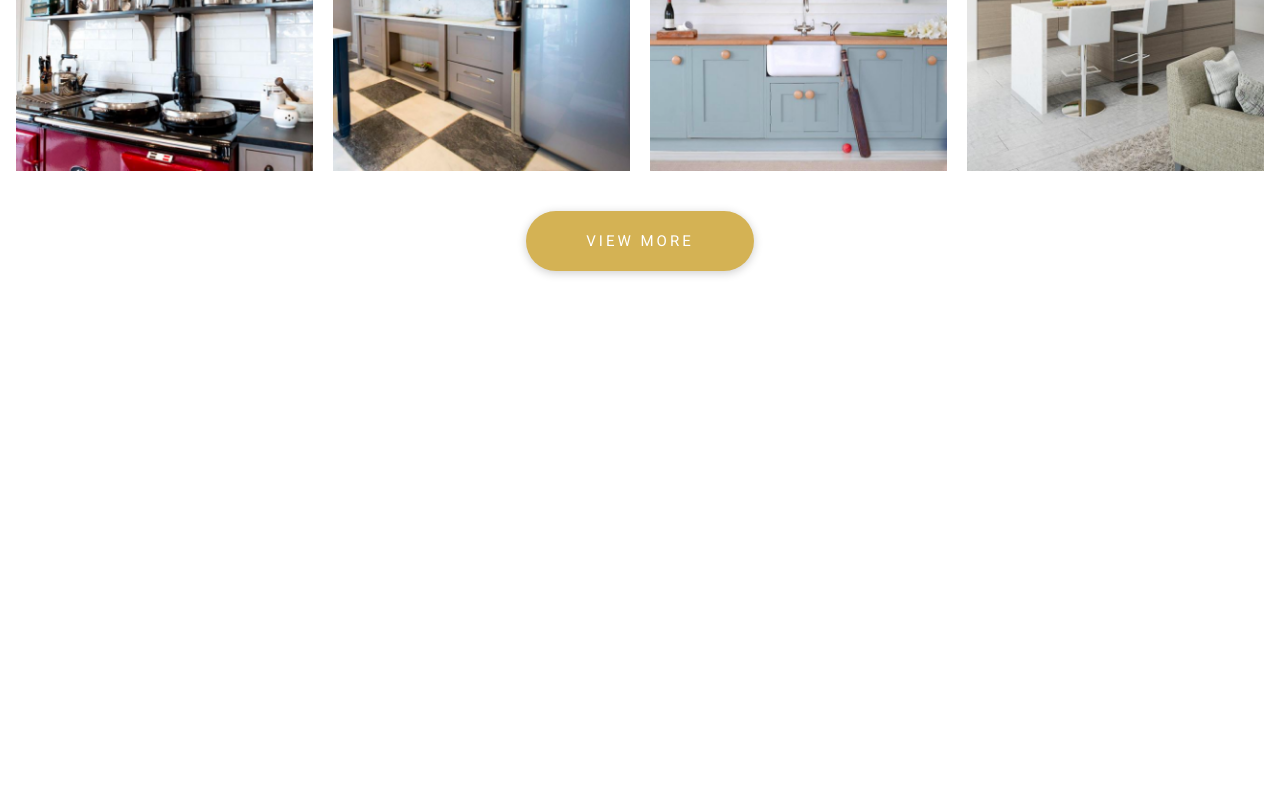
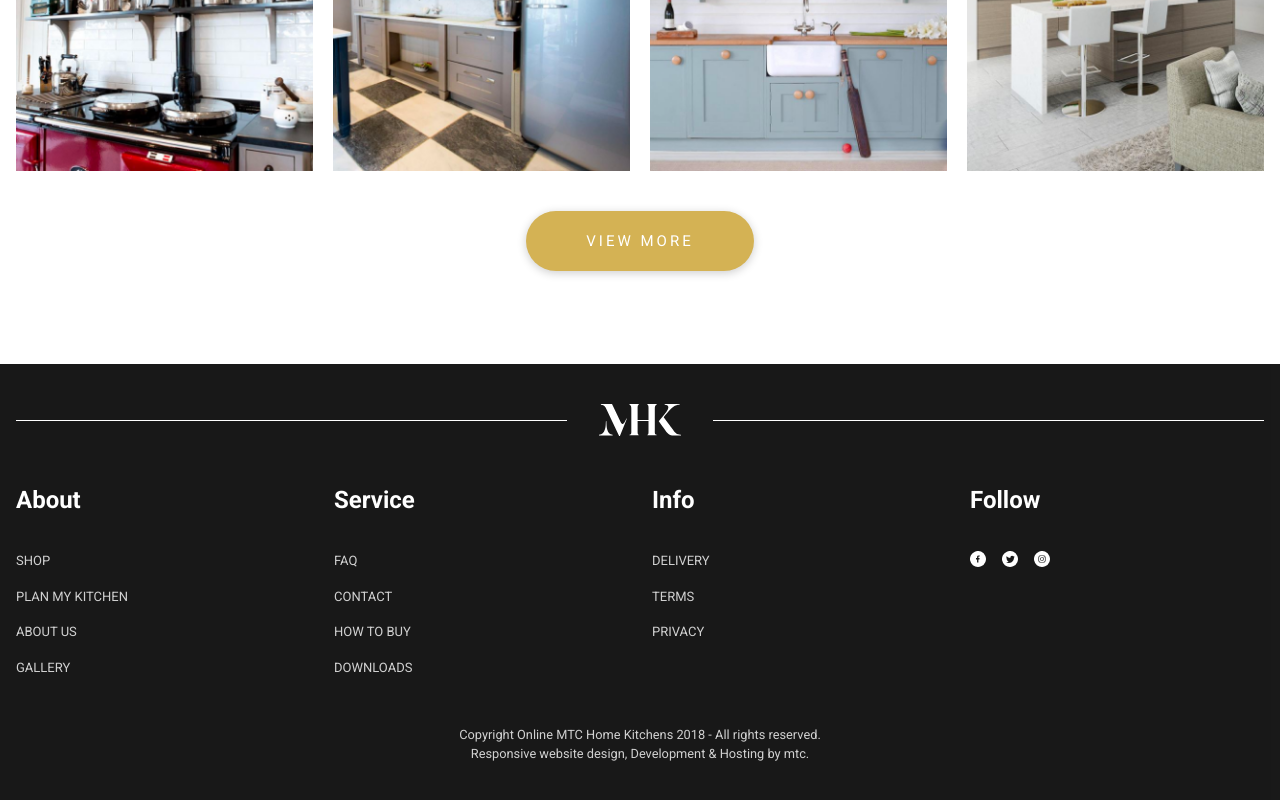
Before and after one commit to mrvicthor/mtc-kitchen, a React (Vite) app: page / in a window 1280 px wide. Shown: the part 2374-3174 px from the top of the page. Before the commit the page ends 2738 px from the top, so only its background shows below. Built offline with nearby package versions, Linux system fonts and the light colour scheme.

Commit message:
feat(banner.tsx): added animation

```diff
--- a/src/App.tsx
+++ b/src/App.tsx
@@ -6,6 +6,7 @@ import Banner from "./components/banner";
 import Features from "./components/features";
 import Reviews from "./components/reviews";
 import Galleries from "./components/gallery";
+import Footer from "./components/footer";
 
 function App() {
   return (
@@ -17,6 +18,7 @@ function App() {
         <Reviews />
         <Galleries />
       </main>
+      <Footer />
     </>
   );
 }
--- a/src/components/banner.tsx
+++ b/src/components/banner.tsx
@@ -1,13 +1,45 @@
 import Button from "./shared/button";
+import { motion } from "motion/react";
 
 const Banner = () => {
+  const container = {
+    hidden: { opacity: 1, scale: 0 },
+    visible: {
+      opacity: 1,
+      scale: 1,
+      transition: {
+        delayChildren: 0.3,
+        staggerChildren: 0.2,
+      },
+    },
+  };
+
+  const item = {
+    hidden: { y: 20, opacity: 0 },
+    visible: {
+      y: 0,
+      opacity: 1,
+    },
+  };
   return (
     <section className="h-dvh w-full bg-[url('/src/assets/Homepage/hero-image.png')] bg-cover bg-no-repeat relative">
-      <div className="max-w-[42.875rem] absolute left-[50%] -translate-x-[50%] top-[15.25rem]">
-        <p className="text-center tracking-[3px] banner-text uppercase text-white text-[0.8125rem]">
+      <motion.div
+        variants={container}
+        whileInView="visible"
+        initial="hidden"
+        viewport={{ once: true }}
+        className="max-w-[42.875rem] absolute left-[50%] -translate-x-[50%] top-[15.25rem]"
+      >
+        <motion.p
+          variants={item}
+          className="text-center tracking-[3px] banner-text uppercase text-white text-[0.8125rem]"
+        >
           design and order your new kitchen online today
-        </p>
-        <div className="mt-3 flex flex-col items-center gap-[1.875rem]">
+        </motion.p>
+        <motion.div
+          variants={item}
+          className="mt-3 flex flex-col items-center gap-[1.875rem]"
+        >
           <h1
             className="font-bold text-2xl md:text-4xl lg:text-[3.25rem] text-center text-white tracking-tight
           "
@@ -15,8 +47,8 @@ const Banner = () => {
             Bespoke & made to measure handmade kitchen design
           </h1>
           <Button content="order now" />
-        </div>
-      </div>
+        </motion.div>
+      </motion.div>
       <div className="flex items-center justify-center gap-2 absolute bottom-[1.875rem] left-[50%] -translate-x-[50%]">
         <button className="h-[0.3125rem] w-[3.125rem] rounded-[3px] bg-[#d4b254] cursor-pointer"></button>
         <button className="h-[0.3125rem] w-[3.125rem] rounded-[3px] bg-white cursor-pointer"></button>
--- a/src/components/features.tsx
+++ b/src/components/features.tsx
@@ -1,30 +1,66 @@
 import kitchenLogo from "../assets/Homepage/features-image.png";
 import Button from "./shared/button";
+import { motion } from "motion/react";
 const Features = () => {
+  const container = {
+    hidden: { opacity: 1, scale: 0 },
+    visible: {
+      opacity: 1,
+      scale: 1,
+      transition: {
+        delayChildren: 0.3,
+        staggerChildren: 0.2,
+      },
+    },
+  };
+
+  const item = {
+    hidden: { y: 20, opacity: 0 },
+    visible: {
+      y: 0,
+      opacity: 1,
+    },
+  };
   return (
     <section className="grid md:grid-cols-2 lg:h-[41.6875rem] gap-[4.375rem] features overflow-hidden">
       <img
         src={kitchenLogo}
         alt="kitchen image"
         className="h-full object-cover"
+        loading="lazy"
       />
-      <div className="flex flex-col justify-center px-4 pb-8 lg:px-0 lg:pb-0 bg-white">
-        <p className="text-[0.8125rem] text-[#d4b254] tracking-[3px] uppercase">
+      <motion.div
+        variants={container}
+        whileInView="visible"
+        initial="hidden"
+        viewport={{ once: true }}
+        className="flex flex-col justify-center px-4 pb-8 lg:px-0 lg:pb-0 bg-white"
+      >
+        <motion.p
+          variants={item}
+          className="text-[0.8125rem] text-[#d4b254] tracking-[3px] uppercase"
+        >
           Quality Craftmanship from build to delivery
-        </p>
-        <h2 className="mt-[0.9375rem] text-2xl md:text-[2.625rem] font-bold features-header tracking-[0px] text-[#222222]">
+        </motion.p>
+        <motion.h2
+          variants={item}
+          className="mt-[0.9375rem] text-2xl md:text-[2.625rem] font-bold features-header tracking-[0px] text-[#222222]"
+        >
           Discover the beauty of a handmade kitchen
-        </h2>
-        <p className="mt-8 text-[0.9375rem] features-description text-[#777777]">
+        </motion.h2>
+        <motion.p
+          variants={item}
+          className="mt-8 text-[0.9375rem] features-description text-[#777777]"
+        >
           Lorem ipsum dolor sit amet, consectetur adipiscing elit. Morbi eget
           est sit amet sapien venenatis maximus vel in urna. Nam mauris arcu,
           feugiat in finibus vitae, sollicitudin id purus. Ut imperdiet, magna
           eu pharetra tincidunt, mauris purus ultrices.
-        </p>
-        <div className="mt-[1.6875rem]">
+        </motion.p>
+        <motion.div variants={item} className="mt-[1.6875rem]">
           <Button content="about us" />
-        </div>
-      </div>
+        </motion.div>
+      </motion.div>
     </section>
   );
 };
--- /dev/null
+++ b/src/components/footer.tsx
@@ -0,0 +1,134 @@
+import mhkLogo from "../assets/Homepage/mhk-logo.svg";
+import facebookIcon from "../assets/Homepage/icon-facebook.svg";
+import twitterIcon from "../assets/Homepage/icon-twitter.svg";
+import instagramIcon from "../assets/Homepage/icon-instagram.svg";
+
+const Footer = () => {
+  return (
+    <footer className=" w-full bg-black flex justify-center opacity-90 px-4 overflow-hidden">
+      <div className="mx-auto max-w-screen-xl w-full py-10 space-y-12">
+        <div className="flex items-center gap-8 flex-wrap">
+          <div className="h-[1px] bg-white flex-1 min-w-[3.125rem]" />
+          <img src={mhkLogo} alt="mhk logo" className="h-8" />
+          <div className="h-[1px] bg-white flex-1 min-w-[3.125rem]" />
+        </div>
+        <div className="grid grid-cols-1 md:grid-cols-2 lg:grid-cols-4 gap-6 justify-items-center md:justify-items-normal text-white mt-[2.625rem]">
+          <div>
+            <h3 className="text-2xl font-bold tracking-[0px] capitalize text-center md:text-left">
+              about
+            </h3>
+            <div className="flex flex-col gap-4 uppercase mt-6 md:mt-[2.1875rem] items-center md:items-start">
+              <a
+                href="#"
+                className="hover:text-[#d4b254] text-[0.8125rem] text-center md:text-left opacity-80"
+              >
+                shop
+              </a>
+              <a
+                href="#"
+                className="hover:text-[#d4b254] text-[0.8125rem] text-center md:text-left opacity-80"
+              >
+                plan my kitchen
+              </a>
+              <a
+                href="#"
+                className="hover:text-[#d4b254] text-[0.8125rem] text-center md:text-left opacity-80"
+              >
+                about us
+              </a>
+              <a
+                href="#"
+                className="hover:text-[#d4b254] text-[0.8125rem] text-center md:text-left opacity-80"
+              >
+                gallery
+              </a>
+            </div>
+          </div>
+          <div>
+            <h3 className="text-2xl font-bold tracking-[0px] capitalize text-center md:text-left">
+              service
+            </h3>
+            <div className="flex flex-col gap-4 uppercase mt-6 md:mt-[2.1875rem] items-center md:items-start">
+              <a
+                href="#"
+                className="hover:text-[#d4b254] text-[0.8125rem] text-center md:text-left opacity-80"
+              >
+                faq
+              </a>
+              <a
+                href="#"
+                className="hover:text-[#d4b254] text-[0.8125rem] text-center md:text-left opacity-80"
+              >
+                contact
+              </a>
+              <a
+                href="#"
+                className="hover:text-[#d4b254] text-[0.8125rem] text-center md:text-left opacity-80"
+              >
+                how to buy
+              </a>
+              <a
+                href="#"
+                className="hover:text-[#d4b254] text-[0.8125rem] text-center md:text-left opacity-80"
+              >
+                downloads
+              </a>
+            </div>
+          </div>
+          <div>
+            <h3 className="text-2xl font-bold tracking-[0px] capitalize text-center md:text-left">
+              info
+            </h3>
+            <div className="flex flex-col gap-4 uppercase mt-6 md:mt-[2.1875rem] items-center md:items-start">
+              <a
+                href="#"
+                className="hover:text-[#d4b254] text-[0.8125rem] text-center md:text-left opacity-80"
+              >
+                delivery
+              </a>
+              <a
+                href="#"
+                className="hover:text-[#d4b254] text-[0.8125rem] text-center md:text-left opacity-80"
+              >
+                terms
+              </a>
+              <a
+                href="#"
+                className="hover:text-[#d4b254] text-[0.8125rem] text-center md:text-left opacity-80"
+              >
+                privacy
+              </a>
+            </div>
+          </div>
+          <div>
+            <h3 className="text-2xl font-bold tracking-[0px] capitalize">
+              follow
+            </h3>
+            <div className="flex gap-4 uppercase mt-[2.1875rem]">
+              <a href="#" className="hover:text-[#d4b254] text-[0.8125rem]">
+                <img src={facebookIcon} alt="facebook logo" className="h-4" />
+              </a>
+              <a href="#" className="hover:text-[#d4b254] text-[0.8125rem]">
+                <img src={twitterIcon} alt="facebook logo" className="h-4" />
+              </a>
+              <a href="#" className="hover:text-[#d4b254] text-[0.8125rem]">
+                <img src={instagramIcon} alt="facebook logo" className="h-4" />
+              </a>
+            </div>
+          </div>
+        </div>
+        <div className="flex flex-col items-center">
+          <small className="text-white opacity-80">
+            Copyright Online MTC Home Kitchens 2018 - All rights reserved.
+          </small>
+          <small className="text-white opacity-80">
+            Responsive website design, Development & Hosting by mtc.
+          </small>
+        </div>
+        <div className="h-[1px] bg-white w-full" />
+      </div>
+    </footer>
+  );
+};
+
+export default Footer;
--- a/src/components/gallery.tsx
+++ b/src/components/gallery.tsx
@@ -3,6 +3,8 @@ import galleryImage1 from "../assets/Homepage/image-gallery1.png";
 import galleryImage2 from "../assets/Homepage/image-gallery2.png";
 import galleryImage3 from "../assets/Homepage/image-gallery3.png";
 import Button from "./shared/button";
+import { motion } from "motion/react";
+
 const Galleries = () => {
   const galleries = [
     galleryImage1,
@@ -10,17 +12,48 @@ const Galleries = () => {
     galleryImage3,
     galleryImage4,
   ];
+  const container = {
+    hidden: { opacity: 1, scale: 0 },
+    visible: {
+      opacity: 1,
+      scale: 1,
+      transition: {
+        delayChildren: 0.3,
+        staggerChildren: 0.2,
+      },
+    },
+  };
+
+  const item = {
+    hidden: { y: 20, opacity: 0 },
+    visible: {
+      y: 0,
+      opacity: 1,
+    },
+  };
   return (
     <section className="py-[5.8125rem] flex justify-center px-4">
       <div className="flex flex-col items-center gap-10 w-[81.25rem]">
         <h3 className="text-[2rem] capitalize text-[#222222] tracking-[0px] font-bold">
           customer gallery
         </h3>
-        <div className="grid md:grid-cols-2 lg:grid-cols-4 gap-5 overflow-hidden">
+        <motion.div
+          variants={container}
+          whileInView="visible"
+          initial="hidden"
+          viewport={{ once: true }}
+          className="grid md:grid-cols-2 lg:grid-cols-4 gap-5 overflow-hidden"
+        >
           {galleries.map((gallery) => (
-            <img key={gallery} src={gallery} alt="kitchen image" />
+            <motion.img
+              variants={item}
+              key={gallery}
+              src={gallery}
+              alt="kitchen image"
+              loading="lazy"
+            />
           ))}
-        </div>
+        </motion.div>
         <Button content="view more" />
       </div>
     </section>
```
